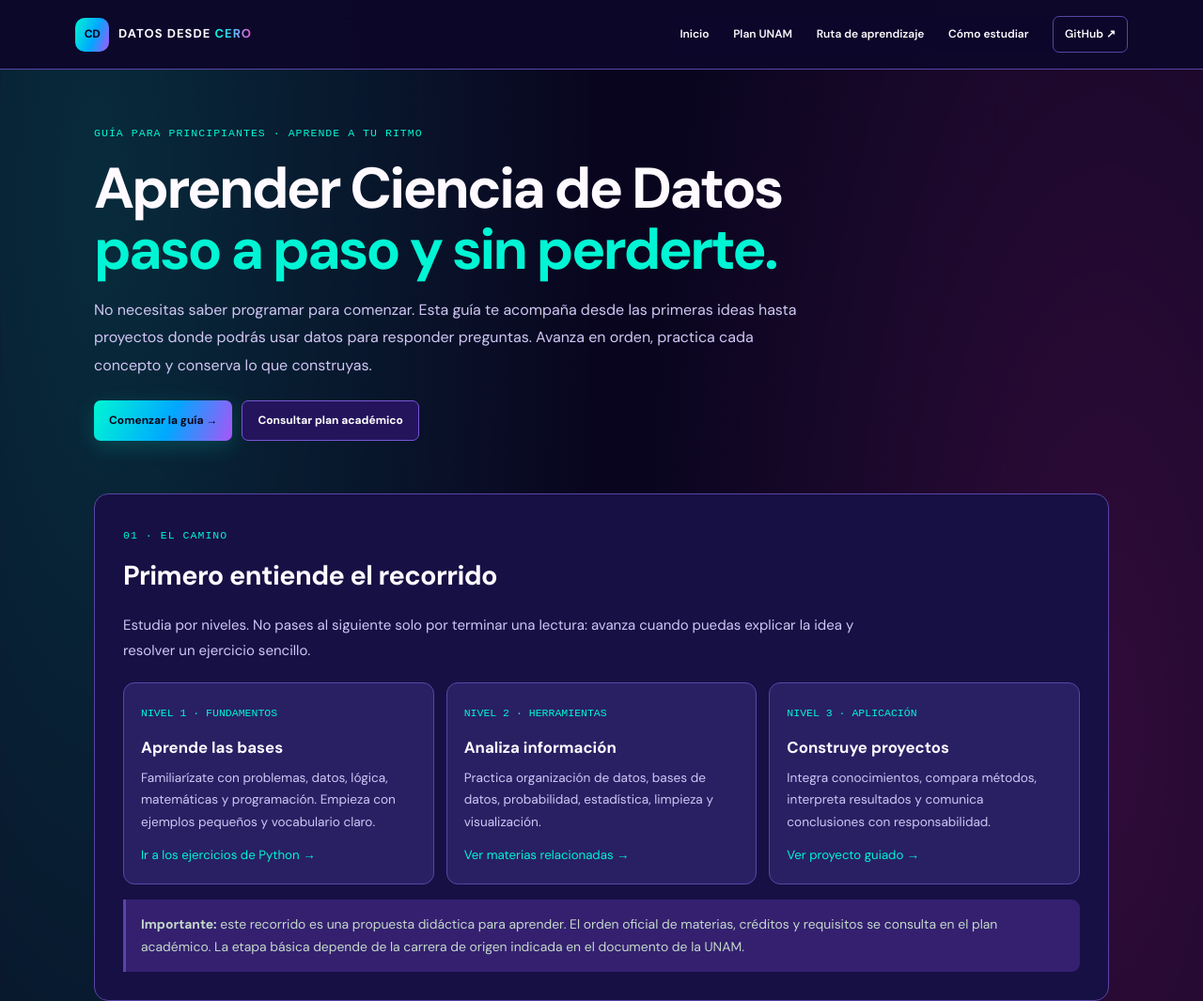
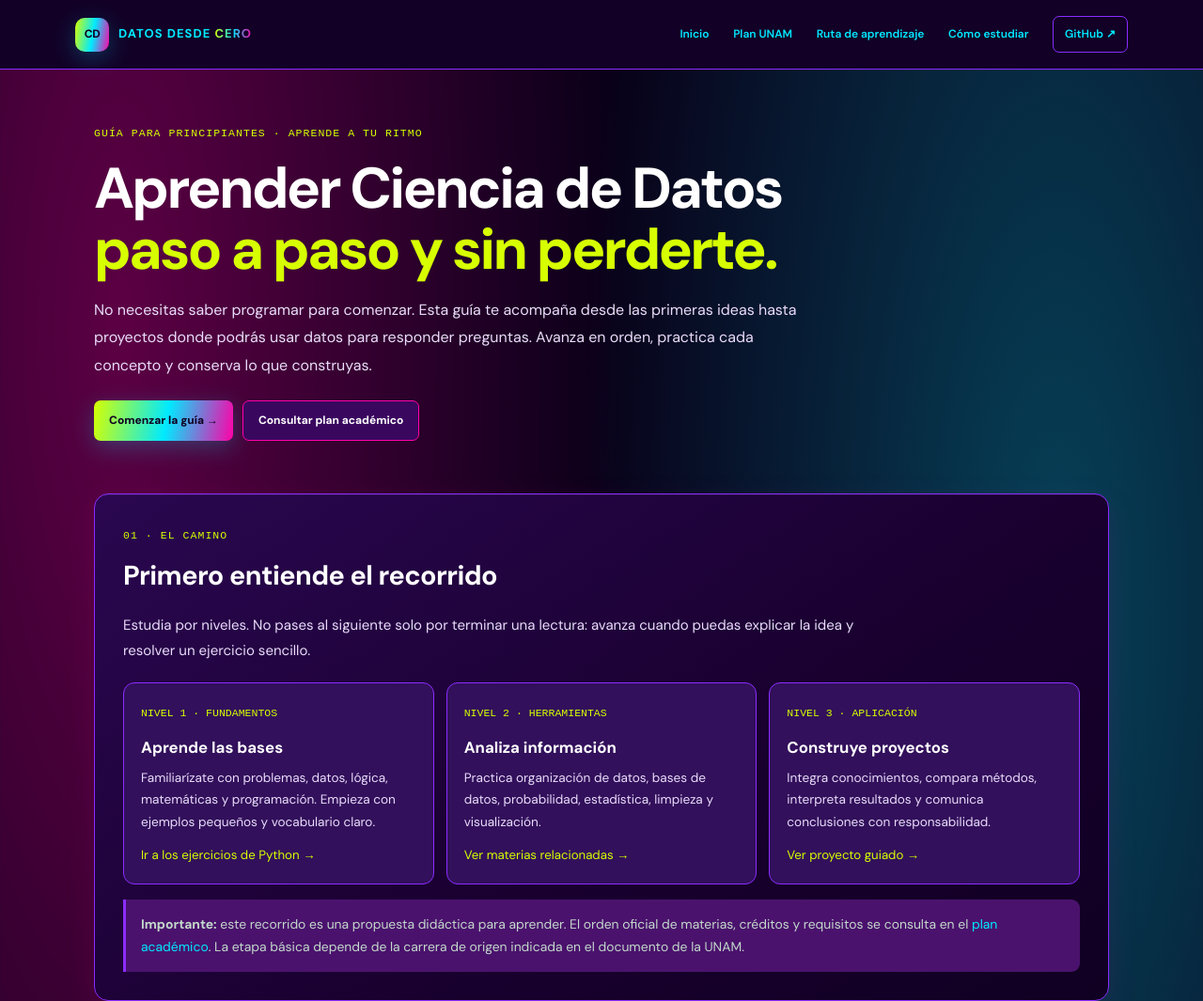
Before and after one commit to RealRata/mi-camino-en-ciencia-de-datos, a plain HTML site: page formas-de-aprender.html in a window 1280 px wide. Shown: the top 1065 px of the page at 94% size. Drawn offline with Linux system fonts and the light colour scheme.

Commit message:
Rediseña toda la paleta con colores neón de alto impacto

```diff
--- a/styles.css
+++ b/styles.css
@@ -880,3 +880,75 @@ a:hover{color:#ff4ecd}
 input,textarea,select{background:#100b35!important;color:#fff!important;border-color:#6550ad!important}
 input::placeholder,textarea::placeholder{color:#b9addd!important}
 @media(max-width:760px){.nav{background:#100a35!important}}
+
+
+/* REDISENO CROMATICO INTENSO — nueva identidad visual */
+:root{
+ --bg:#080018!important;--surface:#1b0638!important;--surface-soft:#32105b!important;
+ --text:#fff!important;--muted:#eadcfb!important;--line:#8b2cff!important;
+ --accent:#d7ff00!important;--accent-dark:#a8d900!important;--accent-soft:#4a126d!important;
+}
+html,body{background:#080018!important;color:#fff!important}
+body{
+ background-image:
+ radial-gradient(ellipse at 10% 8%,rgba(255,0,153,.34),transparent 33%),
+ radial-gradient(ellipse at 88% 15%,rgba(0,234,255,.28),transparent 32%),
+ radial-gradient(ellipse at 60% 95%,rgba(128,0,255,.38),transparent 42%)!important;
+}
+.topbar.sidebar,.topbar,.nav,.nav.open,.footer{
+ background:#120027!important;border-color:#8b2cff!important;color:#fff!important;
+}
+.topbar.sidebar .brand-mark,.brand-mark{
+ background:linear-gradient(135deg,#ff00a8,#7b2cff 55%,#00eaff)!important;color:#fff!important;
+}
+.brand strong,.hero h1 span,.work-hero h1 span{
+ background:linear-gradient(90deg,#d7ff00,#00eaff,#ff00a8)!important;
+ -webkit-background-clip:text!important;background-clip:text!important;color:transparent!important;
+}
+h1,h2,h3,h4,.section-heading h2{color:#fff!important}
+.eyebrow,.lesson-number,.curriculum-number,.skill-card>span,.tip-index,
+.journey-step small,.stats-strip strong,.road-status,.progress-copy>a{
+ color:#d7ff00!important;
+}
+a,.source-links a,.dashboard-shortcuts a{color:#00eaff!important}
+a:hover,.nav a:hover{color:#ff4dcc!important}
+.data-card,.today-panel,.road-card,.curriculum-card,.skill-card,.tool-card,.tip-card,
+.student-routine,.journey-step,.project-panel,.progress-section,.progress-panel,
+.stats-strip,.lesson,.search-box,.data-calculator-section,.calculator-panel,
+.calculator-card,.planner-card,.resource-card,.resource-item,.lab-card,.math-card,
+.mexico-source,.goal-panel,.data-workbench-tools,.data-workbench-results,
+.semester-card,.plan-section,.guide-block,.origin-card,.chart-panel,.metric-tile,
+.student-stats article,.tip-box,.notice,.journey-intro,.journey-finish{
+ background:linear-gradient(145deg,#2a0750 0%,#19002f 58%,#100022 100%)!important;
+ color:#fff!important;border:1px solid #8b2cff!important;
+ box-shadow:0 10px 34px rgba(255,0,168,.10),inset 0 1px rgba(255,255,255,.06)!important;
+}
+.road-card:nth-child(4n+1),.curriculum-card:nth-child(3n+1),.tip-card:nth-child(3n+1){border-top:4px solid #d7ff00!important}
+.road-card:nth-child(4n+2),.curriculum-card:nth-child(3n+2),.tip-card:nth-child(3n+2){border-top:4px solid #ff00a8!important}
+.road-card:nth-child(4n+3),.curriculum-card:nth-child(3n),.tip-card:nth-child(3n){border-top:4px solid #00eaff!important}
+.road-card:nth-child(4n),.skill-card:nth-child(4n){border-top:4px solid #ff6b00!important}
+.road-icon,.journey-number,.tags span{
+ background:#541080!important;color:#d7ff00!important;border:1px solid #b34dff!important;
+}
+.button-primary,.brand-mark{
+ background:linear-gradient(100deg,#d7ff00,#00eaff 52%,#ff00a8)!important;
+ color:#100022!important;border:0!important;font-weight:800!important;
+ box-shadow:0 7px 24px rgba(0,234,255,.24)!important;
+}
+.button-quiet,.menu-toggle{
+ background:#3a075f!important;color:#fff!important;border:1px solid #ff00a8!important;
+}
+.button-quiet:hover,.button-primary:hover{filter:brightness(1.2) saturate(1.3)!important}
+.progress-track{background:#3b1b5c!important}
+.progress-fill{background:linear-gradient(90deg,#d7ff00,#00eaff,#7b2cff,#ff00a8)!important}
+.tip-box,.notice,.journey-finish{border-left:5px solid #ff00a8!important}
+.tip-box p,.tip-box strong,.journey-outcome,.notice{color:#fff!important}
+.terminal,.lab-output,.code-editor{background:#080014!important;color:#d7ffb8!important;border-color:#00eaff!important}
+.code-line{color:#fff!important}.code-purple{color:#e6a0ff!important}.code-blue{color:#00eaff!important}
+.code-green{color:#d7ff00!important}.code-yellow{color:#ffe66d!important}
+input,textarea,select,.resource-filter{
+ background:#16002c!important;color:#fff!important;border:1px solid #a34dff!important;
+}
+input::placeholder,textarea::placeholder{color:#cbb1e8!important}
+::selection{background:#ff00a8!important;color:#fff!important}
+@media(max-width:760px){.topbar.sidebar .nav{background:#120027!important}}
```
